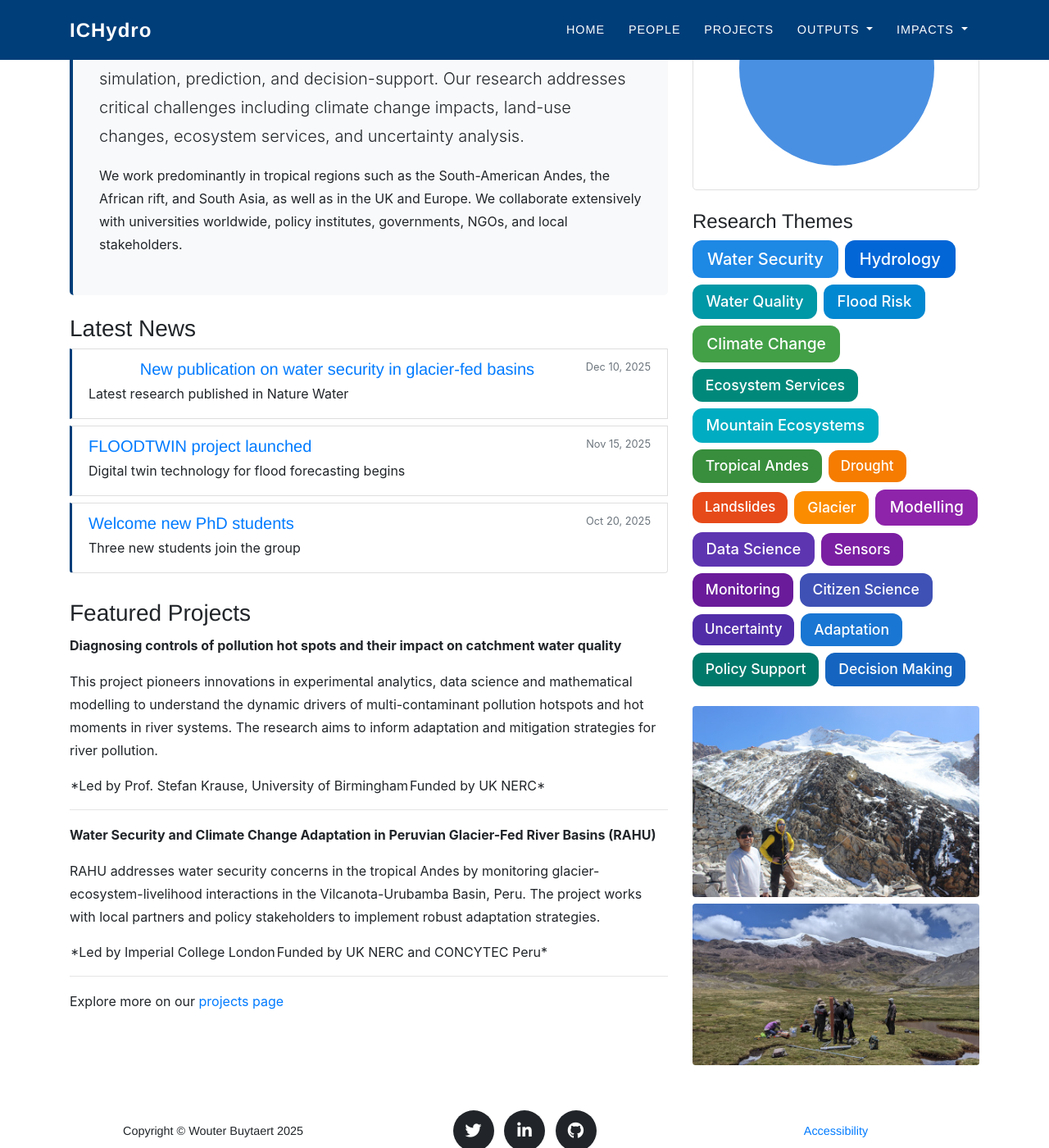
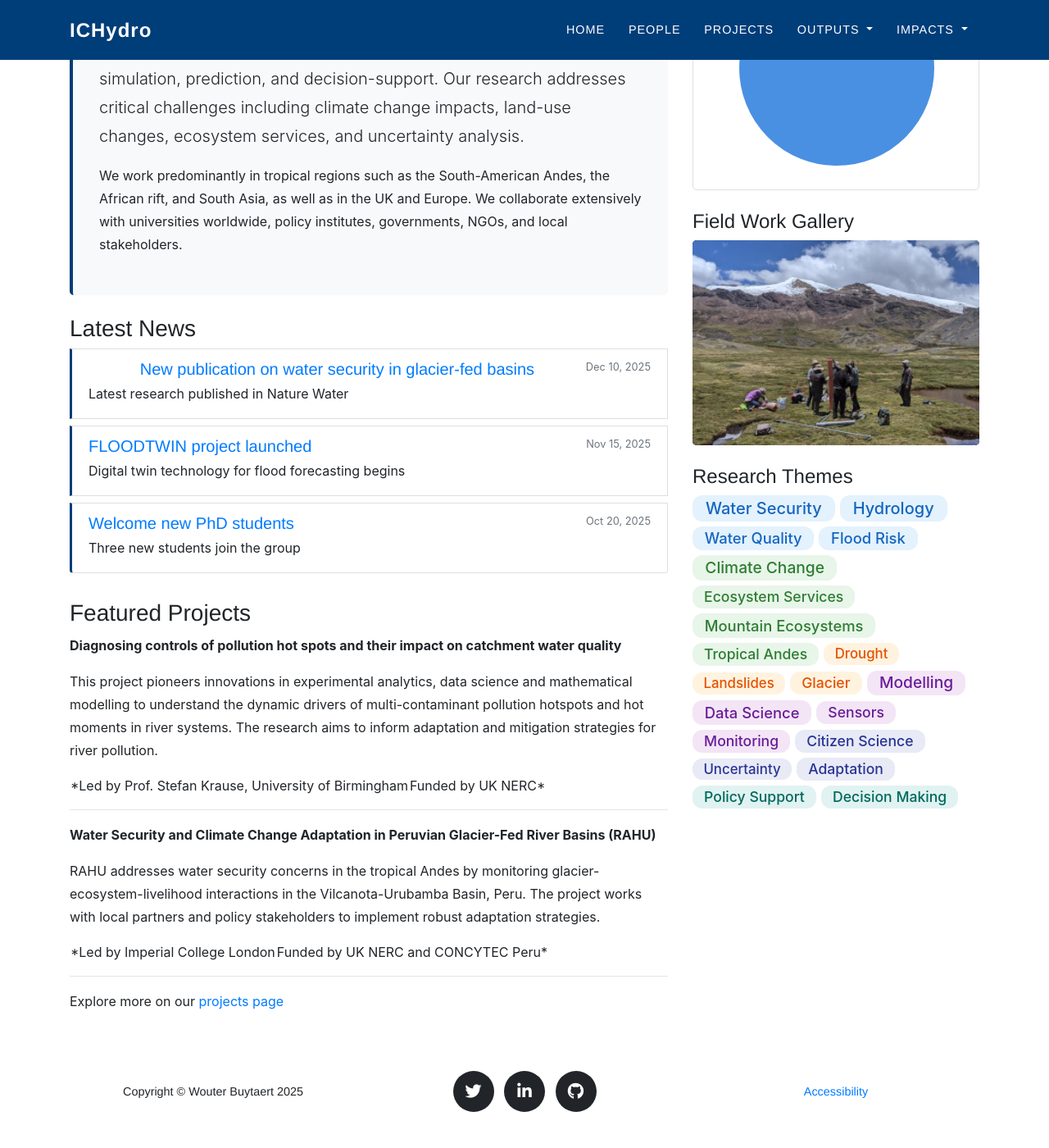
Before and after one commit to ICHydro/ichydro.github.io, a Jekyll site: the page built from index.md, in a window 1280 px wide and 1400 px high, scrolled down 461 px. Shown: the whole window at 82% size. Built offline with Jekyll 4.4.1, drawn with Linux system fonts in a browser that asks for light colours; some web fonts are replaced.

Commit message:
Add image gallery slideshow and update research badges styling
- Add auto-fading image gallery between globe and research badges
- Create slideshow folder with field work images
- Update research badges to match projects page styling (pastel backgrounds with dark text)
- Organize badges with consistent color coding by category
- Improve visual consistency across site

```diff
--- a/_layouts/home.html
+++ b/_layouts/home.html
@@ -65,25 +65,29 @@ layout: default
         </div>
       </div>
 
+      <!-- Image Gallery -->
+      <div class="image-gallery mb-4">
+        <h4>Field Work Gallery</h4>
+        <div class="gallery-container">
+          <img src="{{ '/assets/img/slideshow/2023_bolivia.jpg' | relative_url }}" alt="Deplete project visit Bolivia" class="gallery-image active">
+          <img src="{{ '/assets/img/slideshow/2019_peru.jpg' | relative_url }}" alt="RAHU project field work, Peru" class="gallery-image">
+          <img src="{{ '/assets/img/slideshow/hydroflux.jpg' | relative_url }}" alt="Hydroflux project" class="gallery-image">
+          <img src="{{ '/assets/img/slideshow/tienshan.jpg' | relative_url }}" alt="Tien Shan field work" class="gallery-image">
+        </div>
+      </div>
+
       <!-- Research Themes -->
       <div class="tag-cloud-section">
         <h4>Research Themes</h4>
         <div class="research-tags">
           {% for tag in site.data.tags.tags %}
             {% assign size_scale = tag.weight | times: 0.05 | plus: 0.75 %}
-            <span class="research-badge" style="
-              background-color: {{ tag.color }};
+            <span class="research-badge badge" data-tag="{{ tag.name }}" style="
               font-size: {{ size_scale }}rem;
-              padding: {{ size_scale | times: 0.4 }}rem {{ size_scale | times: 0.9 }}rem;
+              padding: {{ size_scale | times: 0.3 }}rem {{ size_scale | times: 0.8 }}rem;
             ">{{ tag.name }}</span>
           {% endfor %}
         </div>
-      </div>
-
-      <!-- Field Photos -->
-      <div class="field-photos mt-4">
-        <img src="{{ '/assets/img/2023_bolivia.jpg' | relative_url }}" alt="Deplete project visit Bolivia" class="img-fluid rounded mb-2">
-        <img src="{{ '/assets/img/2019_peru.jpg' | relative_url }}" alt="RAHU project field work, Peru" class="img-fluid rounded">
       </div>
     </aside>
   </div>
@@ -110,23 +114,92 @@ layout: default
 .research-tags {
   display: flex;
   flex-wrap: wrap;
-  gap: 0.5rem;
+  gap: 6px;
   align-items: center;
 }
 
 .research-badge {
-  display: inline-block;
-  color: white;
+  display: inline-flex;
+  align-items: center;
   border-radius: 12px;
   font-weight: 500;
   white-space: nowrap;
-  transition: all 0.2s;
-  cursor: default;
+  transition: all 0.2s ease;
+  text-transform: capitalize;
 }
 
 .research-badge:hover {
   transform: scale(1.05);
-  box-shadow: 0 2px 4px rgba(0,0,0,0.2);
+  box-shadow: 0 2px 4px rgba(0,0,0,0.15);
+}
+
+/* Color coding based on tag categories - matching projects.md badges */
+.research-badge[data-tag*="Water"],
+.research-badge[data-tag*="Hydrology"],
+.research-badge[data-tag*="Flood"] {
+  background: #e3f2fd;
+  color: #1565c0;
+}
+
+.research-badge[data-tag*="Climate"],
+.research-badge[data-tag*="Ecosystem"],
+.research-badge[data-tag*="Tropical"],
+.research-badge[data-tag*="Mountain"] {
+  background: #e8f5e9;
+  color: #2e7d32;
+}
+
+.research-badge[data-tag*="Drought"],
+.research-badge[data-tag*="Landslide"],
+.research-badge[data-tag*="Glacier"] {
+  background: #fff3e0;
+  color: #e65100;
+}
+
+.research-badge[data-tag*="Modelling"],
+.research-badge[data-tag*="Data Science"],
+.research-badge[data-tag*="Sensors"],
+.research-badge[data-tag*="Monitoring"] {
+  background: #f3e5f5;
+  color: #6a1b9a;
+}
+
+.research-badge[data-tag*="Citizen"],
+.research-badge[data-tag*="Uncertainty"],
+.research-badge[data-tag*="Adaptation"] {
+  background: #e8eaf6;
+  color: #283593;
+}
+
+.research-badge[data-tag*="Policy"],
+.research-badge[data-tag*="Decision"] {
+  background: #e0f2f1;
+  color: #00695c;
+}
+
+/* Image Gallery */
+.gallery-container {
+  position: relative;
+  width: 100%;
+  height: 250px;
+  border-radius: 5px;
+  overflow: hidden;
+  background-color: #000;
+}
+
+.gallery-image {
+  position: absolute;
+  top: 0;
+  left: 0;
+  width: 100%;
+  height: 100%;
+  object-fit: cover;
+  opacity: 0;
+  transition: opacity 1.5s ease-in-out;
+}
+
+.gallery-image.active {
+  opacity: 1;
 }
 
 /* Globe styling */
@@ -342,4 +415,30 @@ window.addEventListener('resize', function() {
   resizeTimeout = setTimeout(initGlobe, 250);
 });
 
+// Image Gallery Auto-fade
+function initGallery() {
+  const images = document.querySelectorAll('.gallery-image');
+  if (images.length === 0) return;
+
+  let currentIndex = 0;
+
+  setInterval(() => {
+    // Remove active class from current image
+    images[currentIndex].classList.remove('active');
+
+    // Move to next image
+    currentIndex = (currentIndex + 1) % images.length;
+
+    // Add active class to next image
+    images[currentIndex].classList.add('active');
+  }, 4000); // Change image every 4 seconds
+}
+
+// Initialize gallery on page load
+if (document.readyState === 'loading') {
+  document.addEventListener('DOMContentLoaded', initGallery);
+} else {
+  initGallery();
+}
+
 </script>
```
Also changed, not shown: assets/img/slideshow/2019_peru.jpg (added), assets/img/slideshow/2023_bolivia.jpg (added), assets/img/slideshow/hydroflux.jpg (added), assets/img/slideshow/tienshan.jpg (added).
